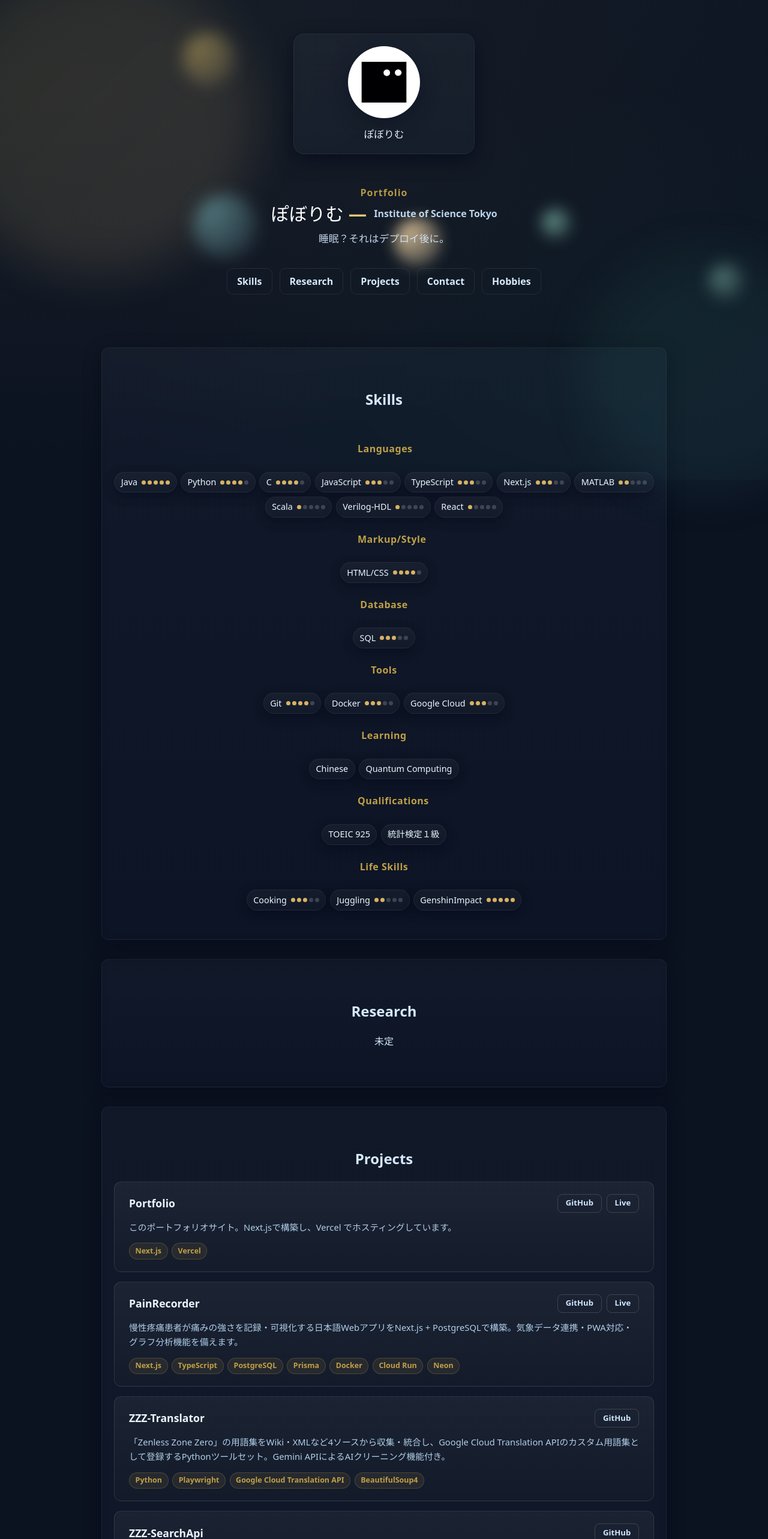
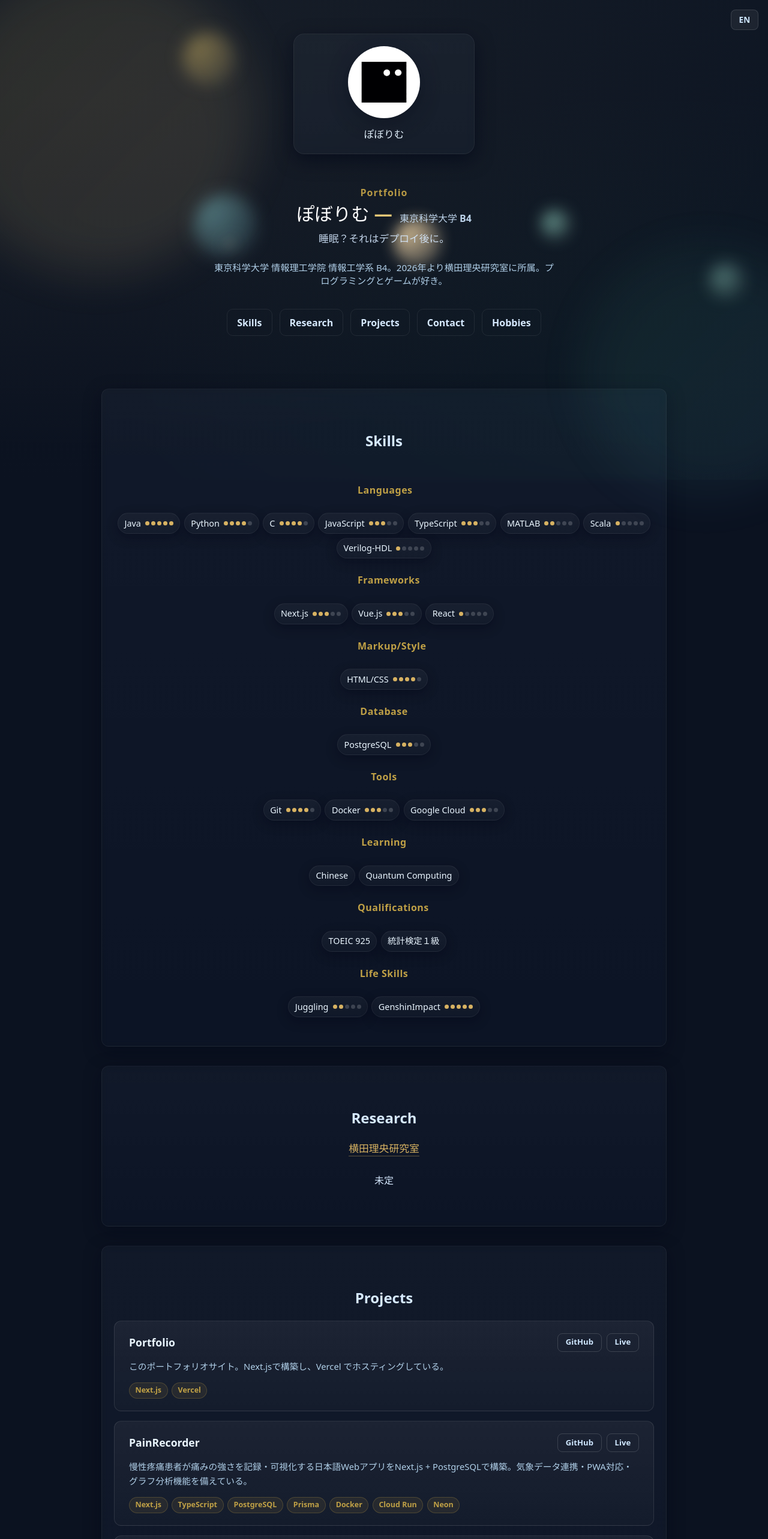
Before and after one commit to kyobankatu/Portfolio, a Next.js app: page / in a window 1280 px wide. Shown: the top 2566 px of the page at 60% size. Built offline with nearby package versions, Linux system fonts and the light colour scheme.

Commit message:
feat: add localization fix: add missing skill fix: change sentences and skills feat: add info about research feat: add short bio feat: change categories of skills section feat: add favicon

```diff
--- a/app/layout.js
+++ b/app/layout.js
@@ -3,6 +3,7 @@ import './globals.css'
 export const metadata = {
     title: 'Portfolio',
     description: 'ぽぼりむのポートフォリオ',
+    icons: { icon: '/fav.png' },
 }
 
 export default function RootLayout({ children }) {
--- a/components/Home.jsx
+++ b/components/Home.jsx
@@ -2,10 +2,9 @@
 
 import { useState, useEffect, useRef } from 'react'
 import styles from './Home.module.css'
+import ja from '../locales/ja.json'
+import en from '../locales/en.json'
 
-const name = 'ぽぼりむ'
-const role = 'Institute of Science Tokyo'
-const tagline = '睡眠？それはデプロイ後に。'
 const skillGroups = [
     {
         category: 'Languages',
@@ -15,10 +14,16 @@ const skillGroups = [
             { name: 'C', level: 4 },
             { name: 'JavaScript', level: 3 },
             { name: 'TypeScript', level: 3 },
-            { name: 'Next.js', level: 3 },
             { name: 'MATLAB', level: 2 },
             { name: 'Scala', level: 1 },
             { name: 'Verilog-HDL', level: 1 },
+        ],
+    },
+    {
+        category: 'Frameworks',
+        skills: [
+            { name: 'Next.js', level: 3 },
+            { name: 'Vue.js', level: 3 },
             { name: 'React', level: 1 },
         ],
     },
@@ -31,7 +36,7 @@ const skillGroups = [
     {
         category: 'Database',
         skills: [
-            { name: 'SQL', level: 3 },
+            { name: 'PostgreSQL', level: 3 },
         ],
     },
     {
@@ -59,7 +64,6 @@ const skillGroups = [
     {
         category: 'Life Skills',
         skills: [
-            { name: 'Cooking', level: 3 },
             { name: 'Juggling', level: 2 },
             { name: 'GenshinImpact', level: 5 },
         ],
@@ -69,63 +73,54 @@ const skillGroups = [
 const projects = [
     {
         name: 'Portfolio',
-        description: 'このポートフォリオサイト。Next.jsで構築し、Vercel でホスティングしています。',
         techs: ['Next.js', 'Vercel'],
         github: 'https://github.com/kyobankatu/Portfolio',
         url: 'https://portfolio-katumons-projects.vercel.app/',
     },
     {
         name: 'PainRecorder',
-        description: '慢性疼痛患者が痛みの強さを記録・可視化する日本語WebアプリをNext.js + PostgreSQLで構築。気象データ連携・PWA対応・グラフ分析機能を備えます。',
         techs: ['Next.js', 'TypeScript', 'PostgreSQL', 'Prisma', 'Docker', 'Cloud Run', 'Neon'],
         github: 'https://github.com/kyobankatu/PainRecorder',
         url: 'https://painrecorder-474392225909.asia-northeast1.run.app/',
     },
     {
         name: 'ZZZ-Translator',
-        description: '「Zenless Zone Zero」の用語集をWiki・XMLなど4ソースから収集・統合し、Google Cloud Translation APIのカスタム用語集として登録するPythonツールセット。Gemini APIによるAIクリーニング機能付き。',
         techs: ['Python', 'Playwright', 'Google Cloud Translation API', 'BeautifulSoup4'],
         github: 'https://github.com/kyobankatu/ZZZ-Translator',
         url: null,
     },
     {
         name: 'ZZZ-SearchApi',
-        description: '「Zenless Zone Zero」のWiki情報を検索・スクレイピングし、OpenRouter経由のAIで要約して返すREST APIサーバー。ハイブリッド検索とカテゴリ別フォーマット出力に対応。',
         techs: ['Python', 'Flask', 'Google Cloud Translation API', 'BeautifulSoup4', 'Docker', 'Cloud Run'],
         github: 'https://github.com/kyobankatu/ZZZ-SearchApi',
         url: null,
     },
     {
         name: 'ZZZ-SearchOverlay',
-        description: '「Zenless Zone Zero」のプレイ中にゲーム用語を素早く調べられるElectronデスクトップオーバーレイ。テキスト検索とスクリーンショットOCRによるエリアスキャンに対応。',
         techs: ['Electron', 'Node.js'],
         github: 'https://github.com/kyobankatu/ZZZ-SearchOverlay',
         url: null,
     },
     {
         name: 'GenshinImpactDPSCalculator',
-        description: 'Genshin Impactの時間駆動型戦闘シミュレーターとDPS計算ツール。スキルアニメーション・元素反応・ICDを精密に再現し、アーティファクト最適化パイプラインとRL学習モジュールを備えます。',
         techs: ['Java', 'Gradle', 'Python'],
         github: 'https://github.com/kyobankatu/GenshinImpactDPSCalculator',
         url: 'https://kyobankatu.github.io/GenshinImpactDPSCalculator/simulation_report.html',
     },
     {
         name: 'ArtifactSimulator',
-        description: '原神の聖遺物強化後のスコア確率分布を計算・可視化するWebアプリ。スクリーンショットからサブオプションを自動認識し、ヒストグラムや統計量で結果を表示。',
         techs: ['Vue.js', 'Vercel'],
         github: 'https://github.com/kyobankatu/ArtifactSimulator-Vercel',
         url: 'https://artifact-simulator.vercel.app/',
     },
     {
         name: 'ArtifactSimulator-Backend',
-        description: '原神の聖遺物強化シミュレーター用バックエンドAPI。Google Cloud Vision APIによるOCRでスクリーンショットを解析し、強化後のスコア分布・統計情報を返します。',
         techs: ['Python', 'Flask', 'Google Cloud Vision API', 'Docker', 'Render'],
-        github: 'https://github.com/kyobankatu/Render-Docker',
+        github: 'https://github.com/kyobankatu/Artifact-Simulator-Backend',
         url: null,
     },
     {
         name: 'NeuralNetwork',
-        description: 'C言語でスクラッチ実装したニューラルネットワーク。逆誤差伝播法による学習を行い、sin波の近似を検証。結果をJupyter Notebookで可視化します。',
         techs: ['C', 'Python'],
         github: 'https://github.com/kyobankatu/NeuralNetwork',
         url: null,
@@ -151,6 +146,8 @@ const pick = (arr) => arr[Math.floor(Math.random() * arr.length)]
 
 export default function Home() {
     const [orbs, setOrbs] = useState([])
+    const [lang, setLang] = useState('ja')
+    const t = lang === 'ja' ? ja : en
     const nextId = useRef(1)
 
     const scrollTo = (id) => {
@@ -187,6 +184,12 @@ export default function Home() {
 
     return (
         <>
+            <button
+                className={styles.langToggle}
+                onClick={() => setLang(lang === 'ja' ? 'en' : 'ja')}
+            >
+                {lang === 'ja' ? 'EN' : 'JA'}
+            </button>
             <div className={styles.orbLayer} aria-hidden="true">
                 {orbs.map((orb) => (
                     <div
@@ -213,18 +216,19 @@ export default function Home() {
                             <img className={styles.avatar} src="/avatar-placeholder.png" alt="avatar" />
                         </div>
                         <div className={styles.profileText}>
-                            <h3>{name}</h3>
+                            <h3>{t.name}</h3>
                         </div>
                     </div>
 
                     <div className={styles.selfContent}>
                         <div className={styles.eyebrow}>Portfolio</div>
                         <h1 className={styles.heroTitle}>
-                            {name}
+                            {t.name}
                             <span className={styles.gold}> — </span>
-                            <span className={styles.role}>{role}</span>
+                            <span className={styles.role}>{t.role}</span>
                         </h1>
-                        <p className={styles.tagline}>{tagline}</p>
+                        <p className={styles.tagline}>{t.tagline}</p>
+                        <p className={styles.bio}>{t.bio}</p>
 
                         <div className={styles.actions}>
                             <button className={`${styles.btn} ${styles.ghost}`} onClick={() => scrollTo('skills')}>
@@ -277,7 +281,8 @@ export default function Home() {
 
             <section id="research" className={styles.sectionPlaceholder}>
                 <h2>Research</h2>
-                <p>未定</p>
+                <span className={styles.labLink}>{t.research.labName}</span>
+                <p>{t.research.description}</p>
             </section>
 
             <section id="projects" className={styles.sectionPlaceholder}>
@@ -298,7 +303,7 @@ export default function Home() {
                                     )}
                                 </div>
                             </div>
-                            <p className={styles.projectDesc}>{p.description}</p>
+                            <p className={styles.projectDesc}>{t.projects[p.name]}</p>
                             <div className={styles.techBadges}>
                                 {p.techs.map((t) => (
                                     <span key={t} className={styles.techBadge}>{t}</span>
@@ -325,8 +330,8 @@ export default function Home() {
 
             <section id="hobbies" className={styles.sectionPlaceholder}>
                 <h2>Hobbies</h2>
-                <p className={styles.hobbiesNote}>原神が大好きでのめり込んでます。時々ジャグリングや料理もしてます。</p>
-                <p className={styles.hobbiesNote}>2026 / 3 から趣味でイラストを描き始めました。勉強中...</p>
+                <p className={styles.hobbiesNote}>{t.hobbies.note1}</p>
+                <p className={styles.hobbiesNote}>{t.hobbies.note2}</p>
                 <div className={styles.hobbiesGallery}>
                     <img src="/hobbies/img0.jpg" alt="illust 0" className={styles.hobbiesImg} />
                     <img src="/hobbies/img1.jpg" alt="illust 1" className={styles.hobbiesImg} />
--- a/components/Home.module.css
+++ b/components/Home.module.css
@@ -1,3 +1,24 @@
+.langToggle {
+    position: fixed;
+    top: 1rem;
+    right: 1rem;
+    z-index: 100;
+    padding: 0.4rem 0.8rem;
+    border-radius: 8px;
+    font-weight: 600;
+    font-size: 0.85rem;
+    cursor: pointer;
+    background: rgba(255,255,255,0.06);
+    border: 1px solid rgba(255,255,255,0.12);
+    color: #cfe7ff;
+    transition: border-color 0.2s, color 0.2s;
+}
+
+.langToggle:hover {
+    border-color: rgba(191,160,70,0.5);
+    color: #d7b262;
+}
+
 .selfInfo {
     padding: 3.5rem 1.25rem;
     background: transparent;
@@ -131,7 +152,7 @@
     line-height: 1.05;
     color: #ffffff;
     display: flex;
-    align-items: center;
+    align-items: flex-end;
     justify-content: center;
     gap: 0.5rem;
 }
@@ -155,6 +176,31 @@
     max-width: 36rem;
     margin-left: auto;
     margin-right: auto;
+}
+
+.bio {
+    margin-top: 0.5rem;
+    color: #b0cfe8;
+    font-size: 0.95rem;
+    max-width: 36rem;
+    margin-left: auto;
+    margin-right: auto;
+}
+
+.labLink {
+    display: inline-block;
+    margin-bottom: 0.75rem;
+    font-size: 1.05rem;
+    font-weight: 600;
+    color: #d7b262;
+    text-decoration: none;
+    border-bottom: 1px solid rgba(215,178,98,0.4);
+    transition: border-color 0.2s, color 0.2s;
+}
+
+.labLink:hover {
+    color: #e6c777;
+    border-color: rgba(215,178,98,0.8);
 }
 
 .skillGroups {
--- /dev/null
+++ b/locales/en.json
@@ -0,0 +1,25 @@
+{
+    "name": "Povolim",
+    "tagline": "Sleep? That's for after the deploy.",
+    "role": "B4 Student @ Institute of Science Tokyo",
+    "bio": "B4 student in the Department of Computer Science, School of Computing, Institute of Science Tokyo. Joining the Rio Yokota Lab in 2026. Passionate about programming and gaming.",
+    "research": {
+        "labName": "Rio Yokota Lab",
+        "description": "TBD"
+    },
+    "hobbies": {
+        "note1": "I'm deeply into Genshin Impact. I also juggle and cook occasionally.",
+        "note2": "Started drawing illustrations as a hobby from March 2026. Still learning..."
+    },
+    "projects": {
+        "Portfolio": "This portfolio site. Built with Next.js and hosted on Vercel.",
+        "PainRecorder": "A Japanese web app for chronic pain patients to record and visualize pain intensity, built with Next.js + PostgreSQL. Features weather data integration, PWA support, and graph analysis.",
+        "ZZZ-Translator": "A Python program that collects and integrates Zenless Zone Zero terminology from 4 sources (Wiki, XML, etc.) and registers them as custom glossaries for the Google Cloud Translation API. Includes AI-powered cleaning functionality.",
+        "ZZZ-SearchApi": "An API server that searches and scrapes Zenless Zone Zero Wiki information and returns AI-generated summaries.",
+        "ZZZ-SearchOverlay": "An Electron desktop app for quickly looking up in-game terms while playing Zenless Zone Zero. Supports text search and image search via screenshot.",
+        "GenshinImpactDPSCalculator": "A time-driven combat simulator and DPS calculation tool for Genshin Impact. Accurately reproduces skill animations, elemental reactions, and ICD, with an artifact optimization pipeline and RL learning module.",
+        "ArtifactSimulator": "A web app that calculates and visualizes the score probability distribution after Genshin Impact artifact enhancement. Automatically recognizes sub-stats from screenshots and displays results as histograms and statistics.",
+        "ArtifactSimulator-Backend": "Backend API for the Genshin Impact artifact enhancement simulator. Analyzes images via OCR using the Google Cloud Vision API and returns score distribution and statistics after enhancement.",
+        "NeuralNetwork": "A neural network implemented from scratch in C. Learns via backpropagation and verifies sine wave approximation. Results are visualized in Jupyter Notebook."
+    }
+}
--- /dev/null
+++ b/locales/ja.json
@@ -0,0 +1,25 @@
+{
+    "name": "ぽぼりむ",
+    "tagline": "睡眠？それはデプロイ後に。",
+    "role": "東京科学大学 B4",
+    "bio": "東京科学大学 情報理工学院 情報工学系 B4。2026年より横田理央研究室に所属。プログラミングとゲームが好き。",
+    "research": {
+        "labName": "横田理央研究室",
+        "description": "未定"
+    },
+    "hobbies": {
+        "note1": "原神が大好きでのめり込んでます。時々ジャグリングや料理もしてます。",
+        "note2": "2026 / 3 から趣味でイラストを描き始めました。勉強中..."
+    },
+    "projects": {
+        "Portfolio": "このポートフォリオサイト。Next.jsで構築し、Vercel でホスティングしている。",
+        "PainRecorder": "慢性疼痛患者が痛みの強さを記録・可視化する日本語WebアプリをNext.js + PostgreSQLで構築。気象データ連携・PWA対応・グラフ分析機能を備えている。",
+        "ZZZ-Translator": "「Zenless Zone Zero」の用語集をWiki・XMLなど4ソースから収集・統合し、Google Cloud Translation APIのカスタム用語集として登録するPythonプログラム。AIを用いたクリーニング機能を備えている。",
+        "ZZZ-SearchApi": "「Zenless Zone Zero」のWiki情報を検索・スクレイピングし、AIで要約して返すAPIサーバー。",
+        "ZZZ-SearchOverlay": "「Zenless Zone Zero」のプレイ中にゲーム用語を素早く調べられるElectronデスクトップアプリ。テキスト検索とスクリーンショットを用いた画像検索に対応している。",
+        "GenshinImpactDPSCalculator": "Genshin Impactの時間駆動型戦闘シミュレーターとDPS計算ツール。スキルアニメーション・元素反応・ICDを精密に再現し、聖遺物最適化パイプラインとRL学習モジュールを備えている。",
+        "ArtifactSimulator": "原神の聖遺物強化後のスコア確率分布を計算・可視化するWebアプリ。スクリーンショットからサブオプションを自動認識し、ヒストグラムや統計量で結果を表示する。",
+        "ArtifactSimulator-Backend": "原神の聖遺物強化シミュレーター用バックエンドAPI。Google Cloud Vision APIを用いたOCRで画像を解析し、強化後のスコア分布・統計情報を返す。",
+        "NeuralNetwork": "C言語でスクラッチ実装したニューラルネットワーク。逆誤差伝播法による学習を行い、sin波の近似を検証。結果をJupyter Notebookで可視化する。"
+    }
+}
```
Also changed, not shown: public/fav.png (added).
